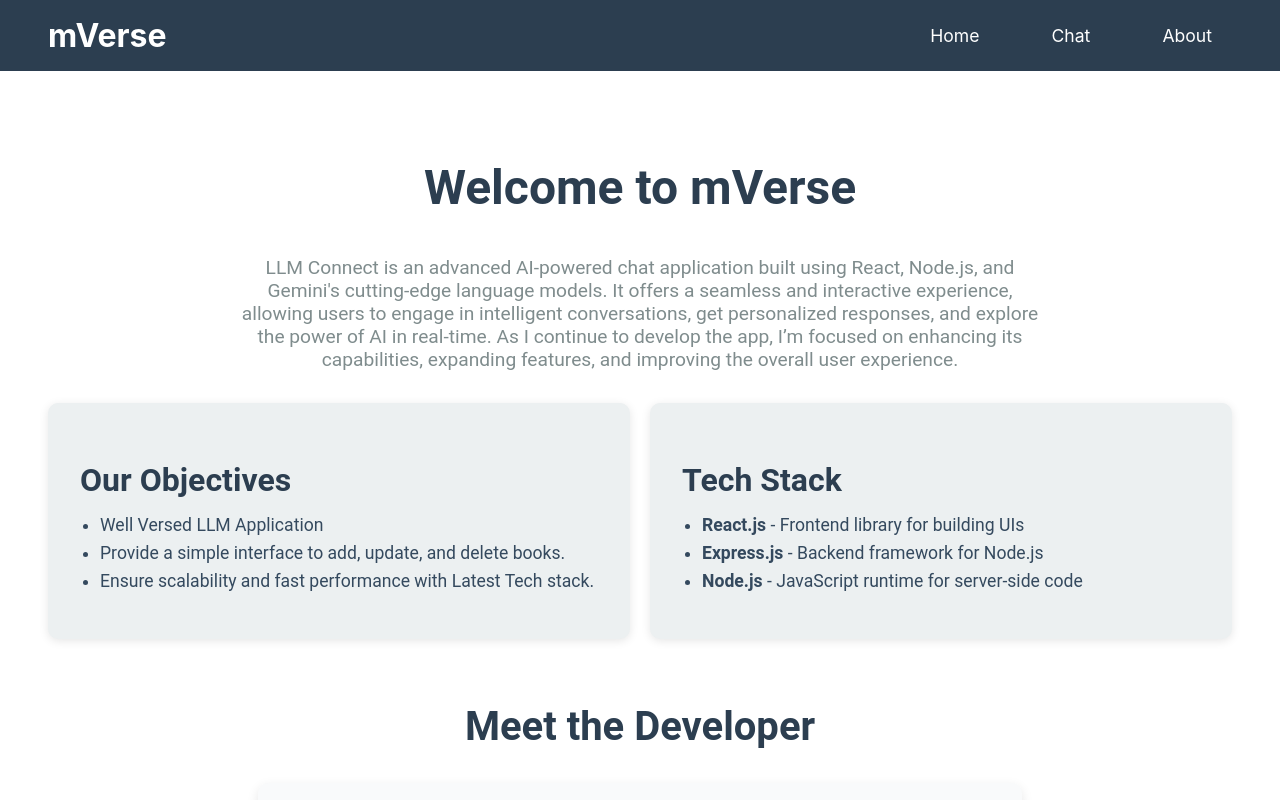
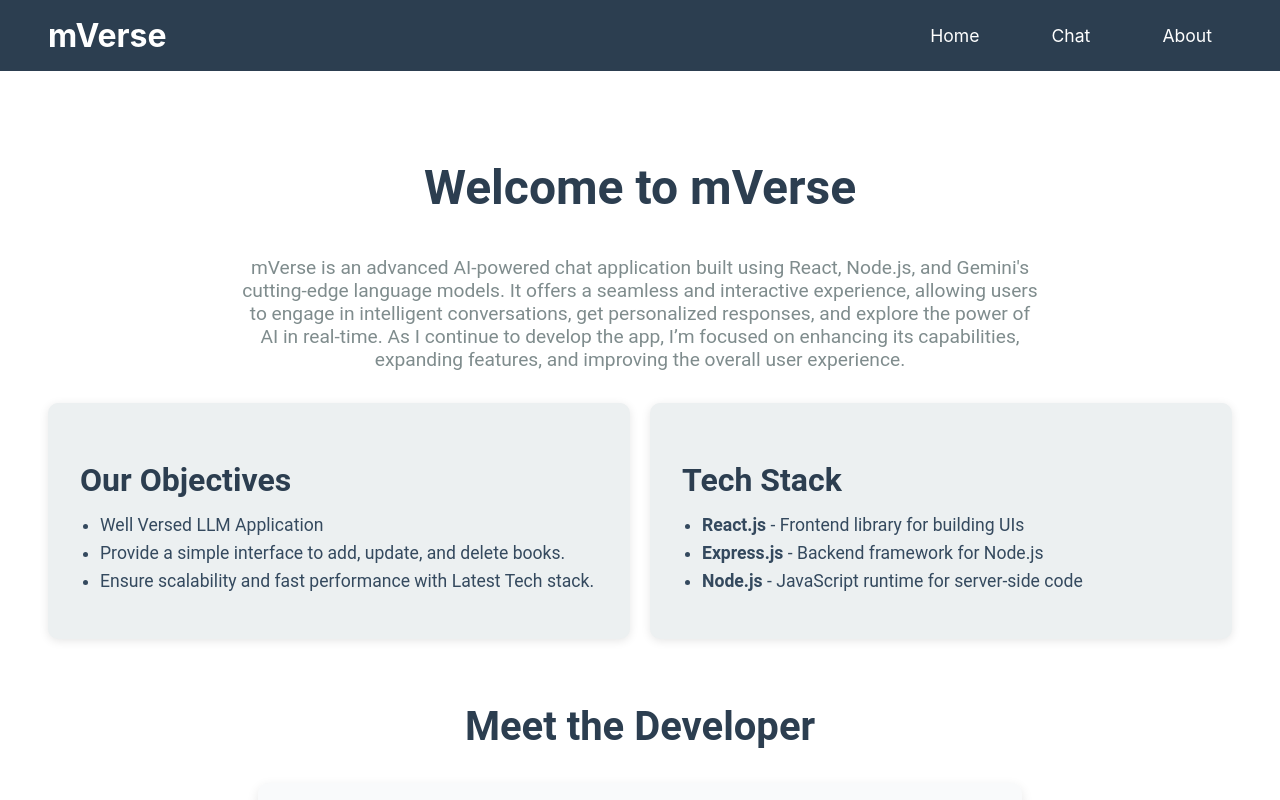
Before and after one commit to ManishShettigar253/m-verse, a React (Create React App) app in the folder client/: page /About in a window 1280 px wide. Shown: the top 800 px of the page. Built offline with nearby package versions, Linux system fonts and the light colour scheme; the HTML template or start-up script is replaced by a standard one.

Commit message:
updated about

```diff
--- a/client/src/pages/About.jsx
+++ b/client/src/pages/About.jsx
@@ -22,7 +22,7 @@ const About = () => {
         <div className="about-header">
           <h1>Welcome to mVerse</h1>
                 <p className="intro">
-                    LLM Connect is an advanced AI-powered chat application built using React, Node.js, and Gemini's cutting-edge language models. It offers a seamless and interactive experience, allowing users to engage in intelligent conversations, get personalized responses, and explore the power of AI in real-time. As I continue to develop the app, I’m focused on enhancing its capabilities, expanding features, and improving the overall user experience.
+                    mVerse is an advanced AI-powered chat application built using React, Node.js, and Gemini's cutting-edge language models. It offers a seamless and interactive experience, allowing users to engage in intelligent conversations, get personalized responses, and explore the power of AI in real-time. As I continue to develop the app, I’m focused on enhancing its capabilities, expanding features, and improving the overall user experience.
                 </p>
         </div>
 
```
